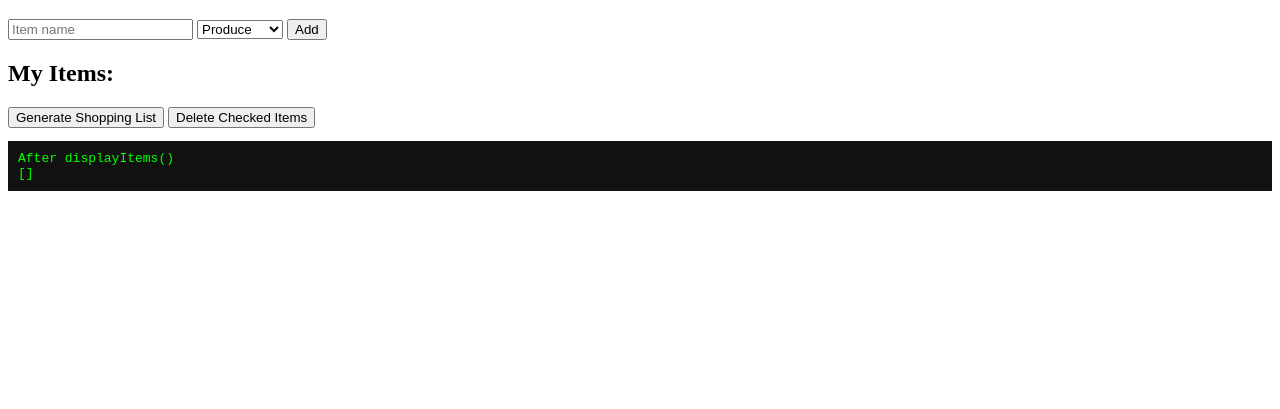
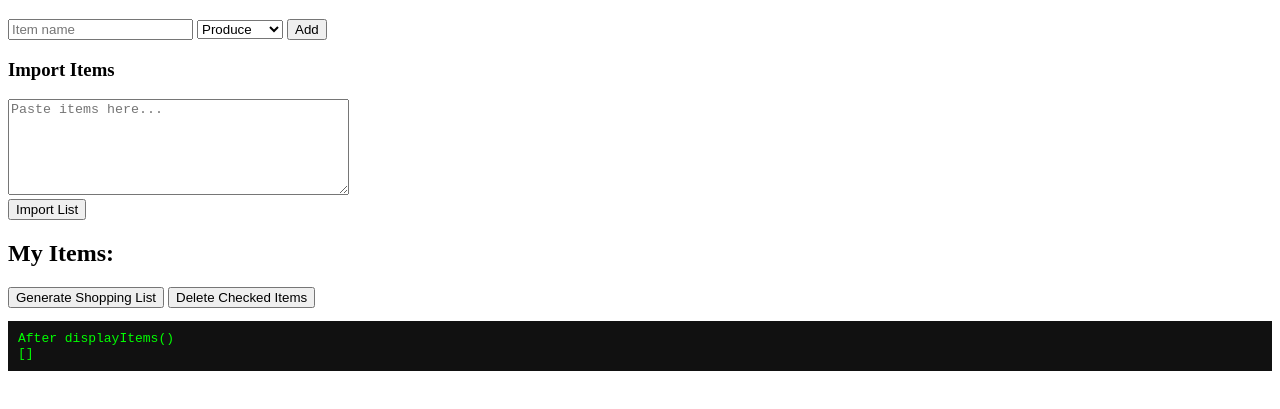
Before and after one commit to lcbenson06/PWA-Test, a plain HTML site: page index.html in a window 1280 px wide. Shown: the part 61-470 px from the top of the page. Drawn offline with Linux system fonts and the light colour scheme.

Commit message:
Update index.html
import box

```diff
--- a/index.html
+++ b/index.html
@@ -22,11 +22,18 @@
 
 <button onclick="addItem()">Add</button>
 
+<h3>Import Items</h3>
+
+<textarea id="bulkInput" rows="6" cols="40"
+placeholder="Paste items here..."></textarea>
+
+<br>
+
+<button onclick="importItems()">Import List</button>
 
 <h2>My Items:</h2>
 
 <ul id="list"></ul>
-
 
 <button onclick="generateList()">Generate Shopping List</button>
 
@@ -76,6 +83,45 @@ function addItem() {
 
     displayItems();
 
+}
+
+function importItems() {
+
+    let text = document.getElementById("bulkInput").value;
+
+    if (!text.trim()) return;
+
+    let lines = text.split("\n");
+
+    let newItems = [];
+
+    lines.forEach(line => {
+
+        let parts = line.split(",");
+
+        let name = parts[0]?.trim();
+        let category = parts[1]?.trim() || "Other";
+
+        if (name) {
+            newItems.push({
+                id: Date.now() + Math.random(),
+                name: name,
+                category: category,
+                selected: false
+            });
+        }
+
+    });
+
+    // 🚨 Replace existing list completely
+    localStorage.setItem(
+        "items",
+        JSON.stringify(newItems)
+    );
+
+    document.getElementById("bulkInput").value = "";
+
+    displayItems();
 }
 
 function deleteChecked() {
```
